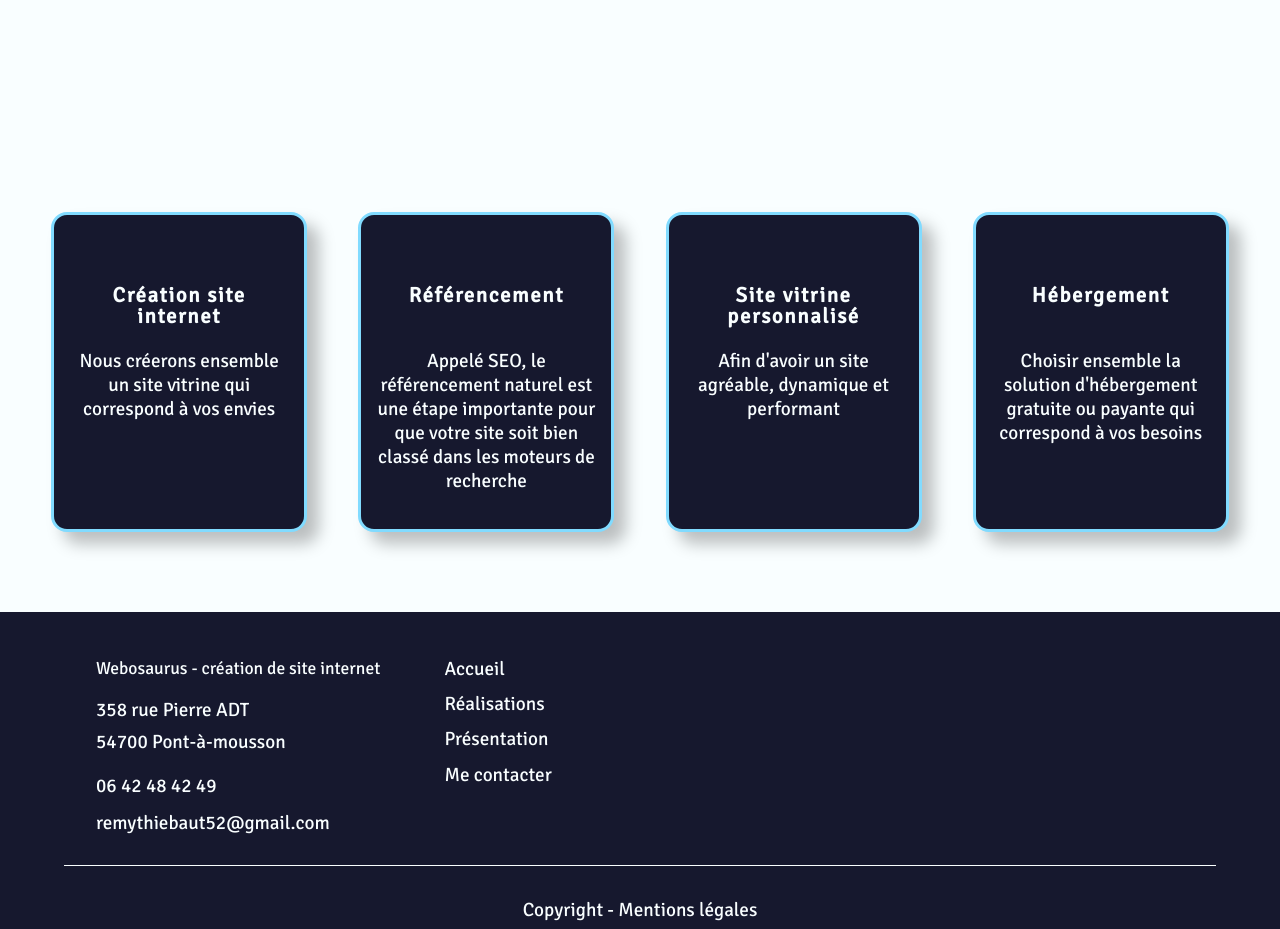
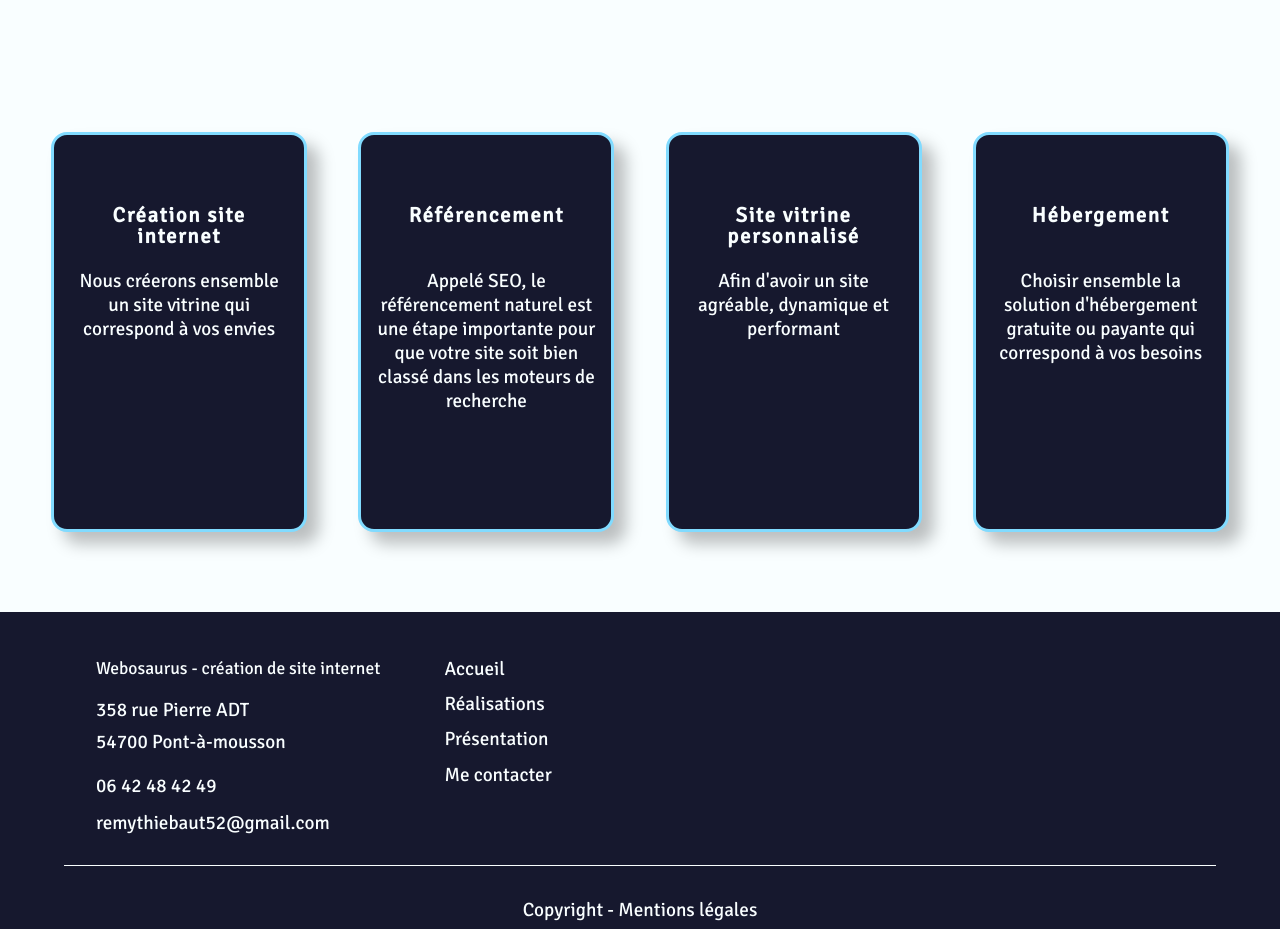
Before and after one commit to thiebautremy/site-perso-nextjs, a Next.js app: page / in a window 1280 px wide. Shown: the part 2180-3109 px from the top of the page. Built offline with nearby package versions, Linux system fonts and the light colour scheme; some icons are missing.

Commit message:
fix space

```diff
--- a/components/Description/Cards/Cards.module.scss
+++ b/components/Description/Cards/Cards.module.scss
@@ -3,11 +3,10 @@
 .cardsContainer {
   display: flex;
   justify-content: space-evenly;
-  padding: var.$gap-xlarge 0;
+  padding: 0 0 var.$gap-xlarge;
   height: 30rem;
 
   @media screen and (max-width: var.$screen-tablet-landscape) {
-    padding: 0 0 var.$gap-xlarge;
     flex-wrap: wrap;
     height: unset;
   }
```
